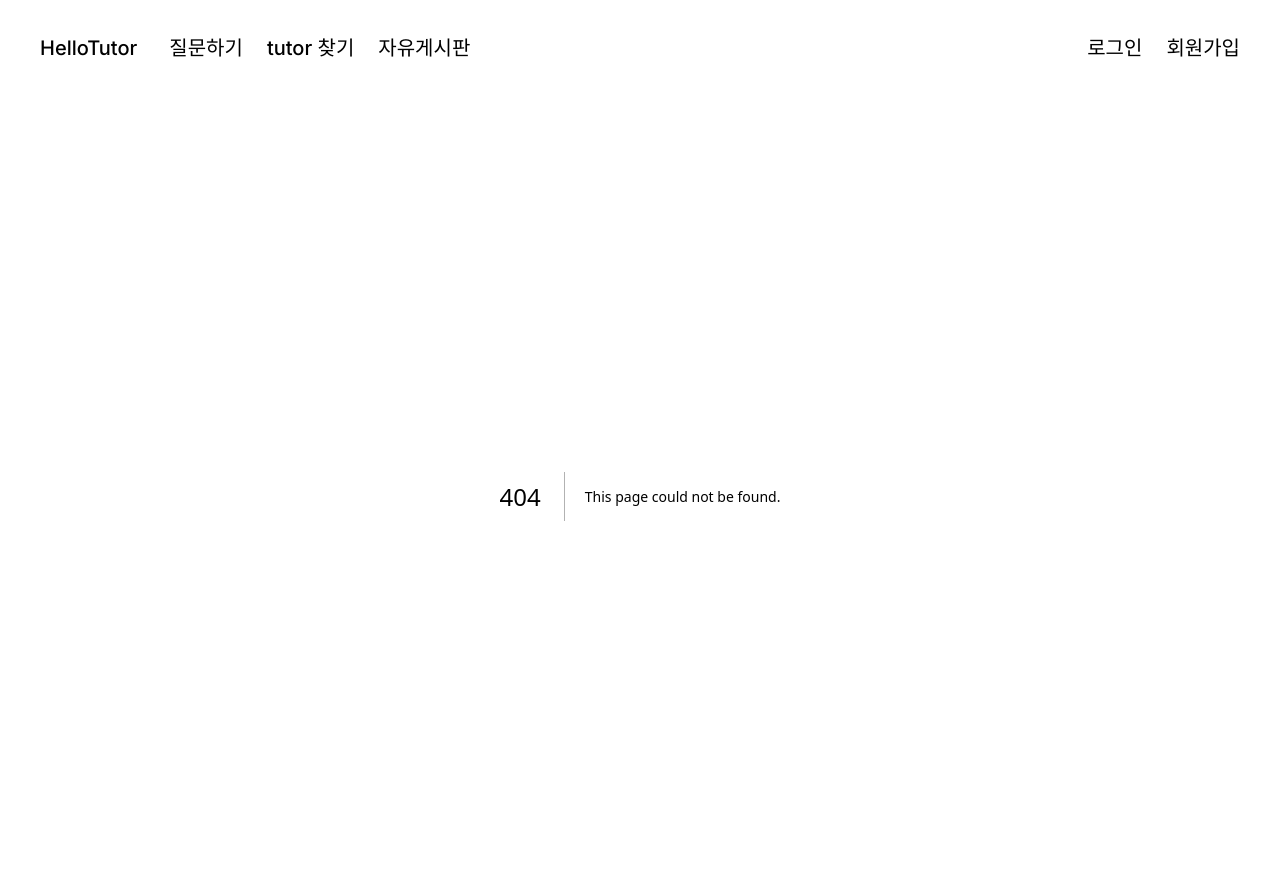
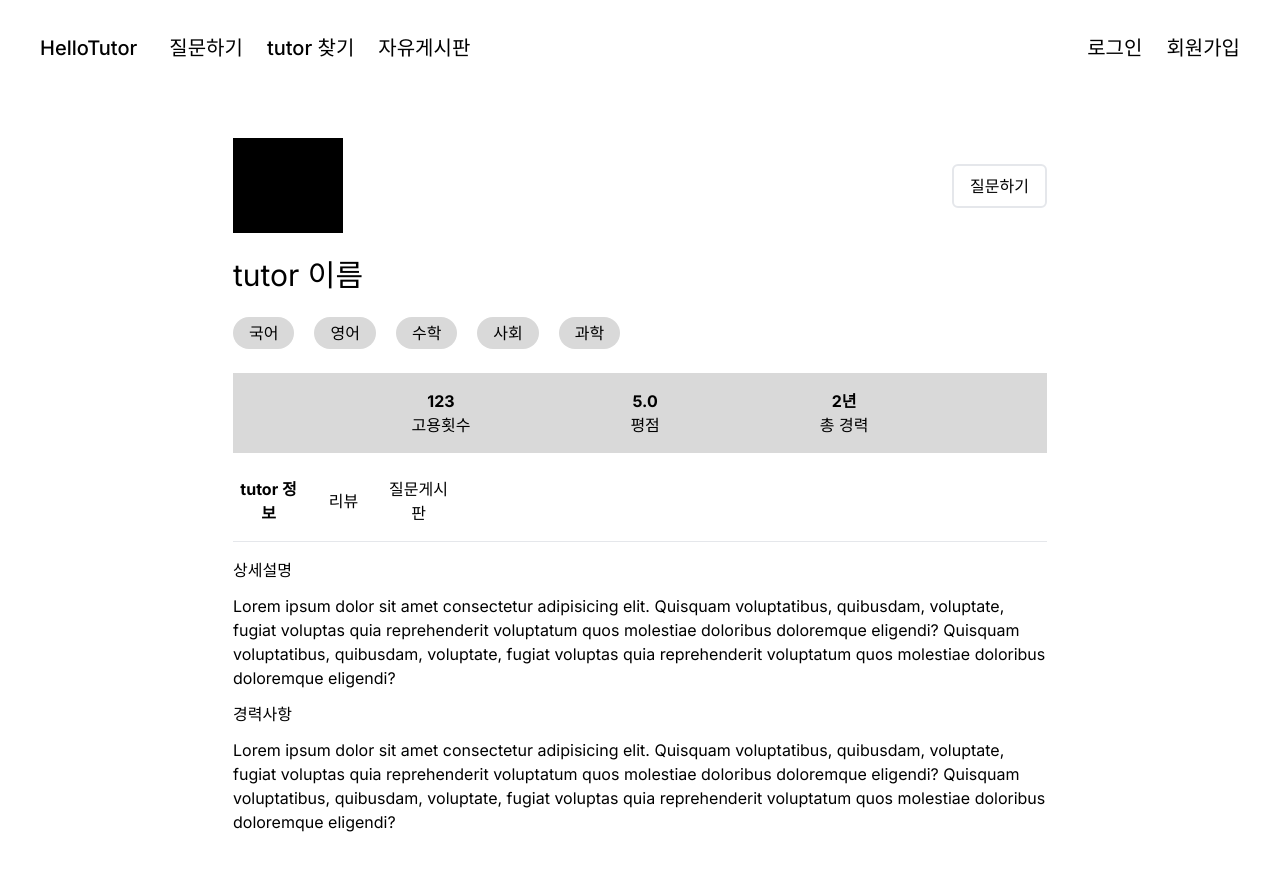
Before and after one commit to HelloTutor/HelloTutor-FE, a Next.js app: page /find-tutor/1 in a window 1280 px wide. Before the commit this address had no page. Shown: the top 870 px of the page. After the commit the page ends 834 px from the top, so only its background shows below. Built offline with nearby package versions, Linux system fonts and the light colour scheme.

Commit message:
feat: 튜터 디테일 페이지 구현

```diff
--- /dev/null
+++ b/src/app/find-tutor/[tutorSlug]/page.tsx
@@ -0,0 +1,144 @@
+"use client";
+
+import { subjectArr } from "@/constants/subject";
+import { useState } from "react";
+
+export default function FindTutorPage() {
+  const [selectedTab, setSelectedTab] = useState(1);
+  return (
+    <div className="max-w-[814px] mt-[42px]  flex flex-col gap-y-6 mx-auto">
+      <div className="flex items-center justify-between">
+        <div className="w-[110px] h-[95px] bg-black" />
+        {/* 학생은 질문하기 버튼, tutor 본인 계정은 프로필 수정하기 */}
+        <button type="button" className="border-2 px-4 py-2 rounded-md ">
+          질문하기
+        </button>
+      </div>
+      <p className="text-3xl">tutor 이름</p>
+      <div className="flex gap-x-5">
+        {subjectArr.map((subject) => (
+          <button className="bg-[#d9d9d9] rounded-3xl px-4 py-1" key={subject}>
+            <p>{subject}</p>
+          </button>
+        ))}
+      </div>
+      <div className="bg-[#d9d9d9] w-full h-[80px] flex items-center justify-center gap-x-40 text-center ">
+        <div>
+          <p className="font-bold">123</p>
+          <p>고용횟수</p>
+        </div>
+        <div>
+          <p className="font-bold">5.0</p>
+          <p>평점</p>
+        </div>
+        <div>
+          <p className="font-bold">2년</p>
+          <p>총 경력</p>
+        </div>
+      </div>
+      {/* 자기소개 */}
+      <div>
+        {/* 자기소개 탭 */}
+        <div className="flex gap-x-6">
+          <button
+            type="button"
+            onClick={() => setSelectedTab(1)}
+            className={`${selectedTab === 1 && "font-bold"} w-[71px]`}
+          >
+            tutor 정보
+          </button>
+          <button
+            type="button"
+            onClick={() => setSelectedTab(2)}
+            className={`${selectedTab === 2 && "font-bold"} w-[31px]`}
+          >
+            리뷰
+          </button>
+          <button
+            type="button"
+            onClick={() => setSelectedTab(3)}
+            className={`${selectedTab === 3 && "font-bold"} w-[71px]`}
+          >
+            질문게시판
+          </button>
+        </div>
+        <hr className="my-4" />
+        {/* tutor정보 */}
+        {selectedTab === 1 && (
+          <div className="flex flex-col gap-y-3">
+            <p>상세설명</p>
+            <p>
+              Lorem ipsum dolor sit amet consectetur adipisicing elit. Quisquam
+              voluptatibus, quibusdam, voluptate, fugiat voluptas quia
+              reprehenderit voluptatum quos molestiae doloribus doloremque
+              eligendi? Quisquam voluptatibus, quibusdam, voluptate, fugiat
+              voluptas quia reprehenderit voluptatum quos molestiae doloribus
+              doloremque eligendi?
+            </p>
+            <p>경력사항</p>
+            <p>
+              Lorem ipsum dolor sit amet consectetur adipisicing elit. Quisquam
+              voluptatibus, quibusdam, voluptate, fugiat voluptas quia
+              reprehenderit voluptatum quos molestiae doloribus doloremque
+              eligendi? Quisquam voluptatibus, quibusdam, voluptate, fugiat
+              voluptas quia reprehenderit voluptatum quos molestiae doloribus
+              doloremque eligendi?
+            </p>
+          </div>
+        )}
+        {/* 리뷰 */}
+        {selectedTab === 2 && (
+          <>
+            <div className="flex gap-x-6  items-center mb-5">
+              <p className="text-4xl">5.0</p>
+              <div>
+                <p>⭐️⭐️⭐️⭐️⭐️</p>
+                <p className=" text-slate-400">4개 리뷰</p>
+              </div>
+            </div>
+            <hr />
+            {/* 리뷰코멘트 */}
+            {[1, 2, 3, 4].map((review) => (
+              <div className="flex flex-col gap-y-1 my-3 ml-3" key={review}>
+                <p>닉네임</p>
+                <p>⭐️ 5.0</p>
+                <p>
+                  Lorem ipsum dolor sit amet consectetur adipisicing elit.
+                  Quisquam voluptatibus, quibusdam, voluptate, fugiat voluptas
+                  quia reprehenderit voluptatum quos molestiae doloribus
+                  doloremque eligendi? Quisquam voluptatibus, quibusdam,
+                  voluptate, fugiat voluptas quia reprehenderit voluptatum quos
+                  molestiae doloribus doloremque eligendi?
+                </p>
+                <p>2021.08.01</p>
+                <hr className="mt-2" />
+              </div>
+            ))}
+          </>
+        )}
+        {/* 질문게시판 */}
+        {selectedTab === 3 && (
+          <>
+            {[1, 2, 3, 4].map((question) => (
+              <div className="flex flex-col gap-y-3 mb-6" key={question}>
+                <p>질문 제목</p>
+                <p>
+                  Lorem ipsum dolor sit amet consectetur adipisicing elit.
+                  Quisquam voluptatibus, quibusdam, voluptate, fugiat voluptas
+                  quia reprehenderit voluptatum quos molestiae doloribus
+                  doloremque eligendi? Quisquam voluptatibus, quibusdam,
+                  voluptate, fugiat voluptas quia reprehenderit voluptatum quos
+                  molestiae doloribus doloremque eligendi?
+                </p>
+                <div className="flex justify-between">
+                  <p>닉네임 / 2021.08.01</p>
+                  <p>조회수 / 댓글수</p>
+                </div>
+              </div>
+            ))}
+          </>
+        )}
+      </div>
+    </div>
+  );
+}
```
